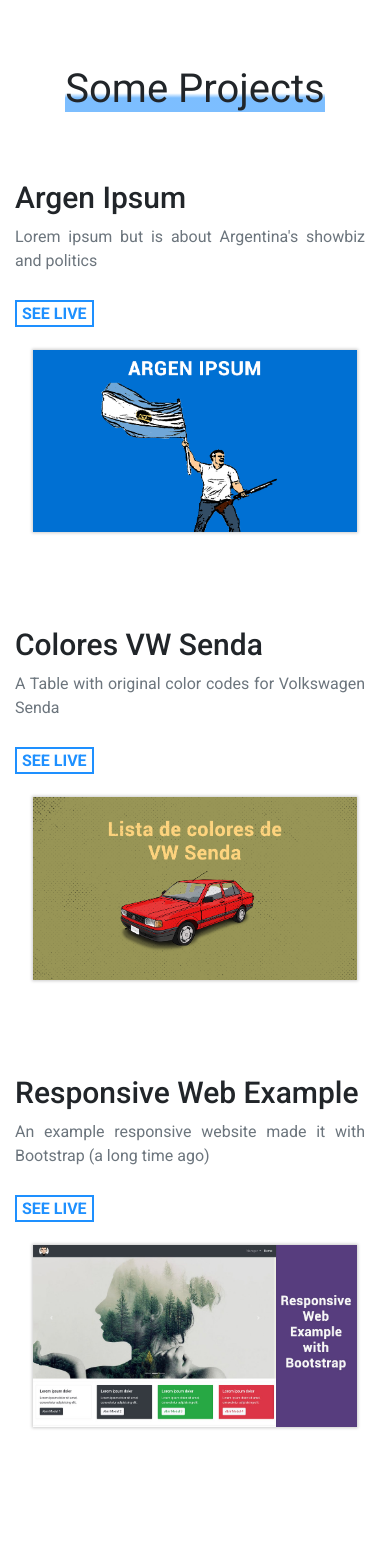
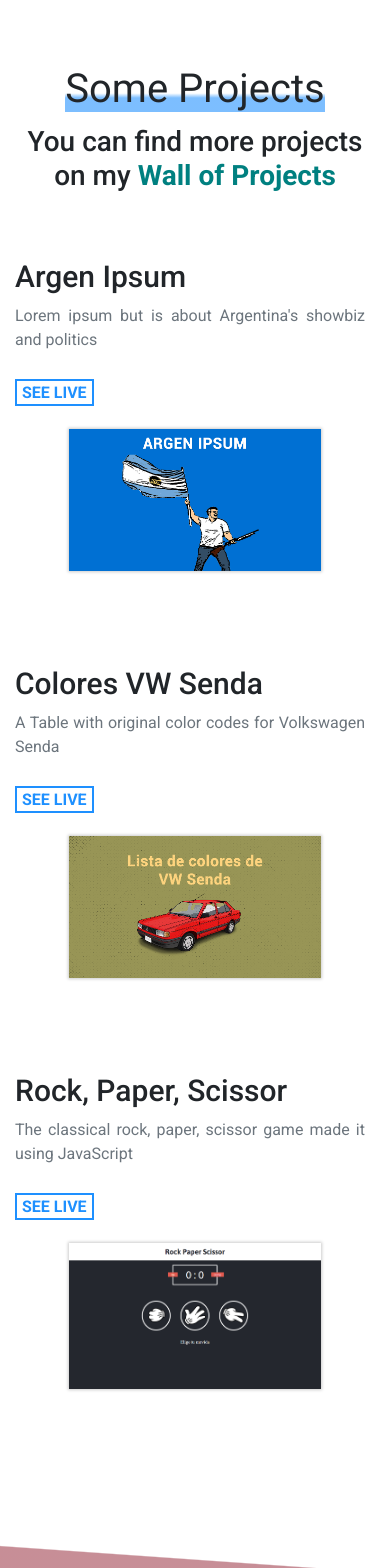
Before and after one commit to victorsnz/personal-webpage, a React (Create React App) app: page / in a window 390 px wide. Shown: the part 1860-3428 px from the top of the page. Built offline with nearby package versions, Linux system fonts and the light colour scheme.

Commit message:
porjects img changes and subtitle, matecito change

```diff
--- a/src/components/Project.js
+++ b/src/components/Project.js
@@ -4,7 +4,7 @@
 
 import argenIpsum from '../assets/img/argen-ipsum.png';
 import coloresSenda from '../assets/img/colores-senda.png';
-import responsive from '../assets/img/responsive.jpg';
+import rps from '../assets/img/RPS.PNG';
 
 import { Container, Row } from 'react-bootstrap';
 
@@ -31,10 +31,10 @@
                 },
                 {
                     id: 2,
-                    title: 'Responsive Web Example',
-                    subTitle: 'An example responsive website made it with Bootstrap (a long time ago)',
-                    imgSrc: responsive,
-                    link: 'https://victorsnz.github.io/ResponsiveWebExample',
+                    title: 'Rock, Paper, Scissor',
+                    subTitle: 'The classical rock, paper, scissor game made it using JavaScript',
+                    imgSrc: rps,
+                    link: 'https://victorsnz.github.io/rock-paper-scissor',
                     selected: false
                 }
             ]
@@ -49,7 +49,8 @@
     render(){
         return(
             <Container fluid={true}>
-            <h1 className="my-title"><span className="highlight-blue">Some Projects</span></h1>
+            <h1 className={"my-title"}><span className="highlight-blue">Some Projects</span></h1>
+            <h3 className={"my-title"}>You can find more projects on my <a href="https://victorsnz.github.io/" target="_blank" rel="noreferrer" id={"wallp"}>Wall of Projects</a></h3>
                 <Row className="justify-content-around">
                     {this.makeItems(this.state.items)}
                 </Row>
--- a/src/index.css
+++ b/src/index.css
@@ -265,7 +265,7 @@
   justify-content: center;
 }
 .my-card-img {
-  width: 90%;
+  width: 70%;
   box-shadow: 0px 0px 3px 1px #ccc;
 }
 
@@ -419,9 +419,18 @@
     margin-bottom: 0.75rem;
   }
 
+  #wallp {
+    color: teal !important;
+    font-weight: 600;
+  }
+  #wallp:hover {
+    text-decoration: none;
+    color: hotpink !important;
+  }
   /* About Section */
   #photo-wrapper { margin-bottom: 1rem; }
   .my-photo { height: 220px; }
+
   /* ------------- */
   /* Section Backgrounds*/
 
```
Also changed, not shown: src/assets/img/RPS.PNG (added), src/assets/img/matecito.png.
